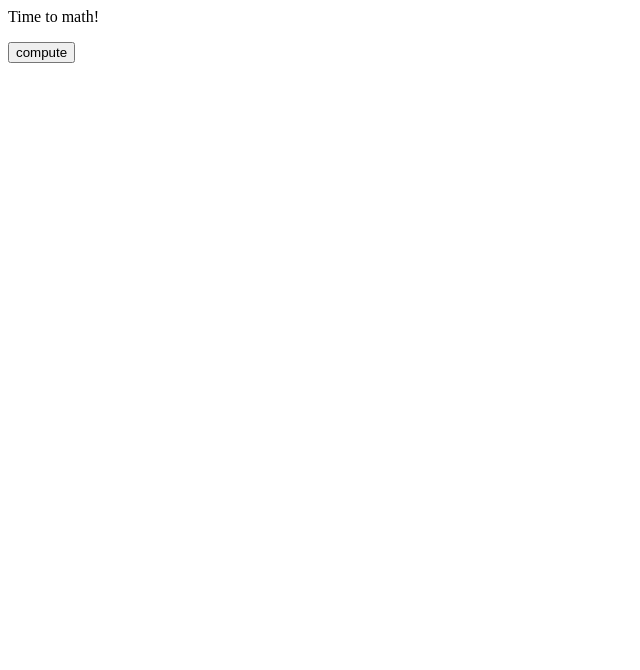
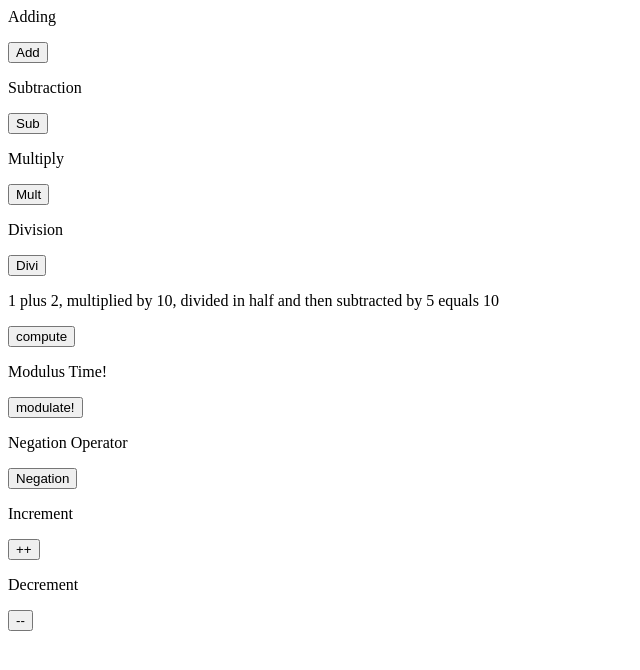
Before and after one commit to clcar23/JavaScript-projects, a plain HTML site: page Basic_JavaScript_Projects/Project3_math_operators/index.html in a window 1280 px wide. Both pictures are taken after a click on the button "compute". Shown: the whole page, without its empty margins (0-640 px from the left). Drawn offline with Linux system fonts and the light colour scheme.

Commit message:
Project3_math fixed
JS and HTML files fixed

```diff
--- /dev/null
+++ b/Basic_JavaScript_Projects/Project3_math_operators/JS/math.js
@@ -0,0 +1,63 @@
+/*--function of addition, variable called addition, then linked to html id "addmath"--*/
+function addition_Function() {
+    var addition = 2 + 2;
+    document.getElementById("addMath").innerHTML = "2 + 2 = " + addition;
+};
+/*--subtraction--*/
+function subtraction_Function() {
+    var subtraction = 5 - 2;
+    document.getElementById("subMath").innerHTML = "5 - 2 = " + subtraction;
+};
+/*--multiplication*/
+function multiplication() {
+    var simple_Math = 6 * 8;
+    document.getElementById("Math").innerHTML = "6 * 8 = " + simple_Math;
+}
+
+function division() {
+    var simple_Math = 48 / 6;
+    document.getElementById("Math1").innerHTML = "48 / 6 = " + simple_Math;
+}
+
+function more_Math() {
+    var simple_Math = (1 + 2) * 10 / 2 -5;
+    document.getElementById("Math2").innerHTML = "1 plus 2, multiplied by 10, divided in half and then subtracted by 5 equals " + simple_Math;
+}
+
+function modulus_Operator() {
+    var simple_Math = 25 % 6;
+    document.getElementById("Math3").innerHTML = "When you divide 25 by 6 you have a remainder of: " + simple_Math;
+}
+
+function negation_Operator() {
+var x = 10;
+document.getElementById("Math4").innerHTML = -x;
+}
+
+function increment() {
+    var y = 5;
+    y++;
+    document.write(y);
+}
+
+function decrement() {
+    var z = 3;
+    z--;
+    document.write(z);
+}
+
+window.alert(Math.random());
+
+window.alert(Math.random()* 100);
+
+/*--Math.power metho--*/
+let pow = Math.pow(5, 3);
+console.log(pow);
+
+/*--Math.floor--*/
+let floor = Math.floor(5.8);
+console.log(floor);
+
+/*--Math.round--*/
+let round = Math.round(7.8);
+console.log(round);
--- a/Basic_JavaScript_Projects/Project3_math_operators/index.html
+++ b/Basic_JavaScript_Projects/Project3_math_operators/index.html
@@ -4,19 +4,36 @@
     <meta http-equiv="X-UA-Compatible" content="IE=edge">
     <meta name="viewport" content="width=device-width, initial-scale=1.0">
     <title>Document</title>
-    <script src=".\JS\main.js"></script>
+    <script src=".\JS\math.js"defer></script>
 </head>
 <body>
+    <div>
+        <p id="addMath">Adding</p>
+        <button onclick="addition_Function()">Add</button>
 
-    <p id="Math">Time to math!</p>
-        <button onclick="addition_Function()">compute</button>
+        <p id="subMath">Subtraction</p>
+        <button onclick="subtraction_Function()">Sub</button>
 
-    <div>
-        <script>
-            function subtraction_Function() {
-                document.getElementById("subtraction_Function()".innerHTML = "done")
-            }
-        </script>
+        <p id="Math">Multiply</p>
+        <button onclick="multiplication()">Mult</button>
+
+        <p id="Math1">Division</p>
+        <button onclick="division()">Divi</button>
+
+        <p id="Math2">Complex Math</p>
+        <button onclick="more_Math()">compute</button>
+
+        <p id="Math3">Modulus Time!</p>
+        <button onclick="modulus_Operator()">modulate!</button>
+
+        <p id="Math4">Negation Operator</p>
+        <button onclick="negation_Operator()">Negation</button>
+
+        <p id="Math5">Increment</p>
+        <button onclick="increment()">++</button>
+
+        <p id="Math6">Decrement</p>
+        <button onclick="decrement()">--</button>
     </div>
 
 </body>
```
